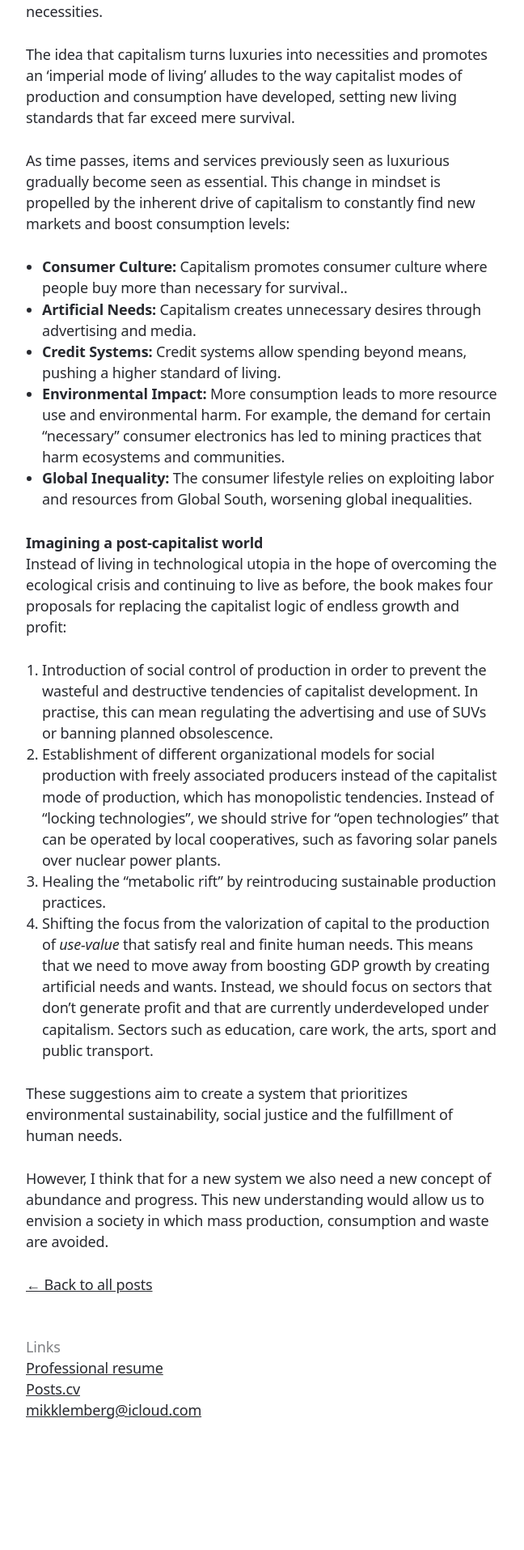
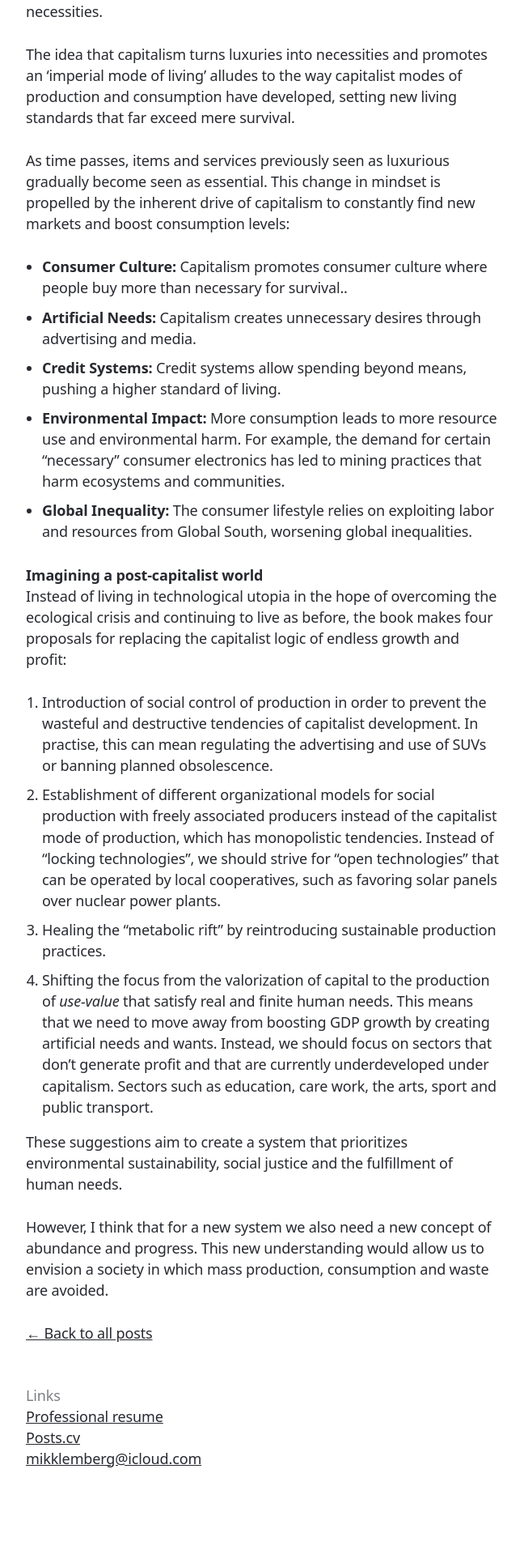
Before and after one commit to mikklemberg/My-personal-notes, a Jekyll site: the page built from _posts/2023-11-17-notes-on-marx-in-the-anthropocene.md, in a window 1280 px wide. Shown: the part 1127-3041 px from the top of the page at 81% size, without its empty margins (314-962 px from the left). Built offline with Jekyll 4.4.1, drawn with Linux system fonts in a browser that asks for light colours; before the commit the page ends 2981 px from its top, so only the background shows below that.

Commit message:
Update style.css

```diff
--- a/assets/css/style.css
+++ b/assets/css/style.css
@@ -62,16 +62,23 @@ a:hover {
     margin-bottom: 27px;
 }
 
+/* Unordered List */
 ul {
-    list-style-type: disc; /* Default bullet style */
+    list-style-type: disc; /* Default bullet style, can also be 'circle' or 'square' */
     padding-left: 20px; /* Indent the list */
     margin-bottom: 27px; /* Space after the list */
 }
 
+/* Ordered List */
 ol {
     list-style-type: decimal; /* Default numbered style */
     padding-left: 20px; /* Indent the list */
-    margin-bottom: 27px; /* Space after the list */
+    margin-bottom: 17px; /* Space after the list */
+}
+
+/* List items */
+li {
+    margin-bottom: 10px; /* Space between list items */
 }
 
 /* Responsive adjustments for smaller screens */
```
